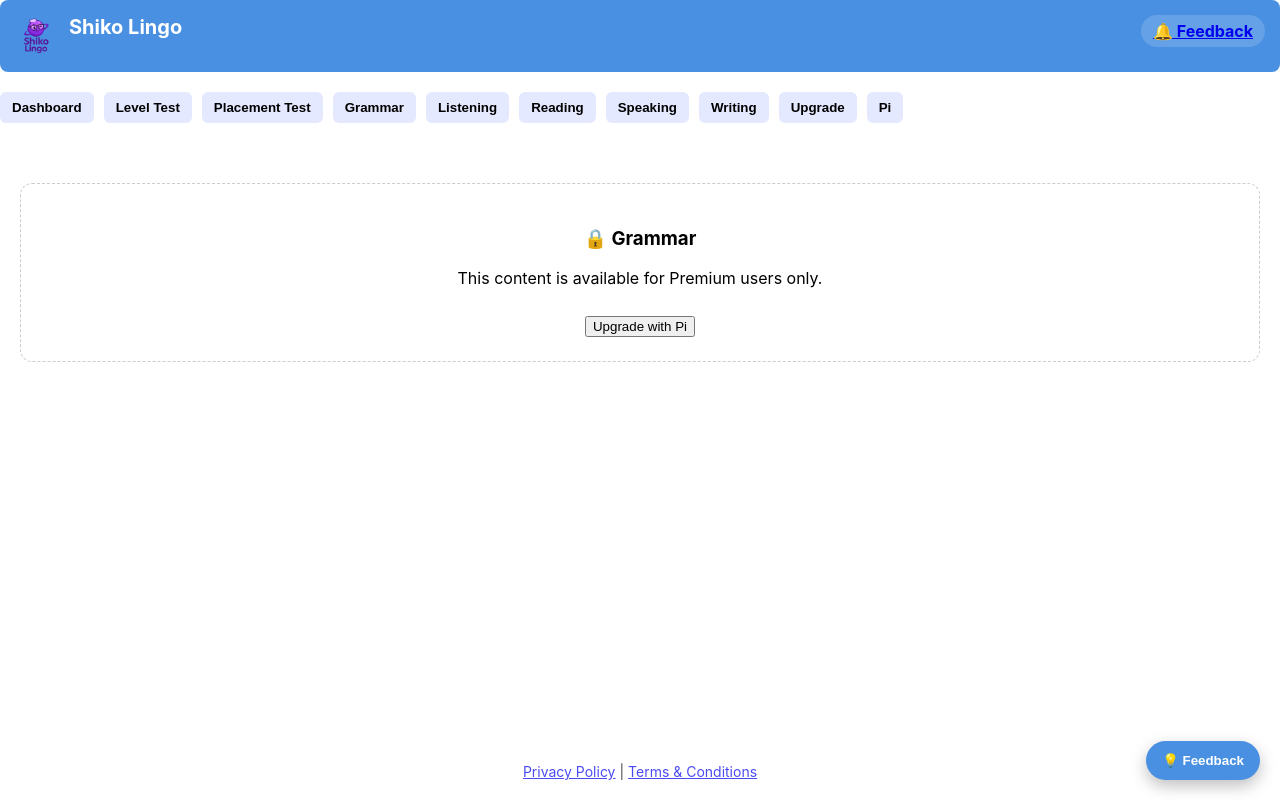
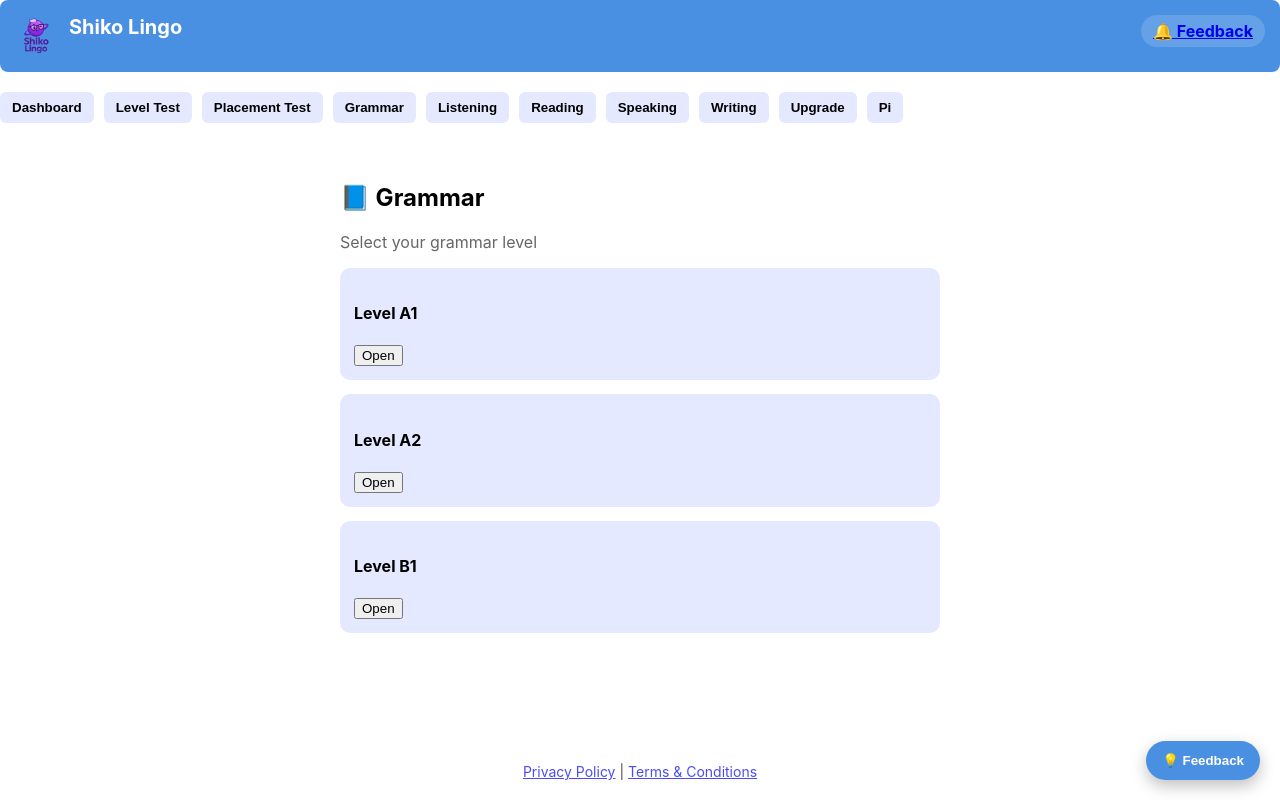
Before and after one commit to egyptianpharoah771-commits/shiko-lingo, a React (Create React App) app: page /grammar in a window 1280 px wide. Built offline with nearby package versions, Linux system fonts and the light colour scheme.

Commit message:
Remove grammar feature gating and unlock all grammar content

```diff
--- a/src/grammar/GrammarLevels.js
+++ b/src/grammar/GrammarLevels.js
@@ -1,20 +1,6 @@
 import { Link } from "react-router-dom";
 
-// 🔐 Feature Gating
-import { useFeatureAccess } from "../hooks/useFeatureAccess";
-import LockedFeature from "../components/LockedFeature";
-
 function GrammarLevels() {
-  /* ===== Feature Access ===== */
-  const { canAccess } = useFeatureAccess({
-    skill: "Grammar",
-  });
-
-  /* 🔒 Lock */
-  if (!canAccess) {
-    return <LockedFeature title="Grammar" />;
-  }
-
   const placementLevel =
     localStorage.getItem("placementLevel");
 
--- a/src/grammar/GrammarUnitPage.js
+++ b/src/grammar/GrammarUnitPage.js
@@ -2,10 +2,6 @@ import { useParams, Link } from "react-router-dom";
 import { useEffect, useState } from "react";
 
 import STORAGE_KEYS from "../utils/storageKeys";
-
-// Feature Gating
-import { useFeatureAccess } from "../hooks/useFeatureAccess";
-import LockedFeature from "../components/LockedFeature";
 
 // ===== A1 Units =====
 import a1Content1 from "./A1/unit1/content";
@@ -46,11 +42,6 @@ const GRAMMAR_MAP = {
 function GrammarUnitPage() {
   const { level, unit } = useParams();
 
-  const { canAccess } = useFeatureAccess({
-    skill: "Grammar",
-    level,
-  });
-
   const grammarUnit = GRAMMAR_MAP[level]?.[unit];
   const content = grammarUnit?.content;
   const questions = grammarUnit?.questions || [];
@@ -73,10 +64,6 @@ function GrammarUnitPage() {
     setScore(null);
     setSubmitted(false);
   }, [level, unit]);
-
-  if (!canAccess) {
-    return <LockedFeature title="Grammar Unit" />;
-  }
 
   if (!content || !questions.length) {
     return <p>Unit not found</p>;
--- a/src/grammar/GrammarUnits.js
+++ b/src/grammar/GrammarUnits.js
@@ -2,10 +2,6 @@ import { Link, useParams, useNavigate } from "react-router-dom";
 import { useEffect, useMemo } from "react";
 
 import STORAGE_KEYS from "../utils/storageKeys";
-
-// 🔐 Feature Gating
-import { useFeatureAccess } from "../hooks/useFeatureAccess";
-import LockedFeature from "../components/LockedFeature";
 
 /* ===== Units by level ===== */
 const UNITS_BY_LEVEL = {
@@ -34,13 +30,6 @@ function GrammarUnits() {
   const { level } = useParams();
   const navigate = useNavigate();
 
-  /* ===== HOOKS (ALL FIRST, NO RETURNS BEFORE) ===== */
-
-  const { canAccess } = useFeatureAccess({
-    skill: "Grammar",
-    level,
-  });
-
   const placementLevel =
     localStorage.getItem("placementLevel");
 
@@ -59,8 +48,6 @@ function GrammarUnits() {
   }, [level]);
 
   useEffect(() => {
-    // smart auto-open only when everything is valid
-    if (!canAccess) return;
     if (!placementLevel) return;
     if (placementLevel !== level) return;
     if (units.length === 0) return;
@@ -70,19 +57,12 @@ function GrammarUnits() {
 
     navigate(`/grammar/${level}/${units[0].id}`);
   }, [
-    canAccess,
     placementLevel,
     level,
     units,
     completedUnits,
     navigate,
   ]);
-
-  /* ===== GUARDS (AFTER ALL HOOKS) ===== */
-
-  if (!canAccess) {
-    return <LockedFeature title="Grammar" />;
-  }
 
   if (!UNITS_BY_LEVEL[level]) {
     return <p>Invalid level.</p>;
```
